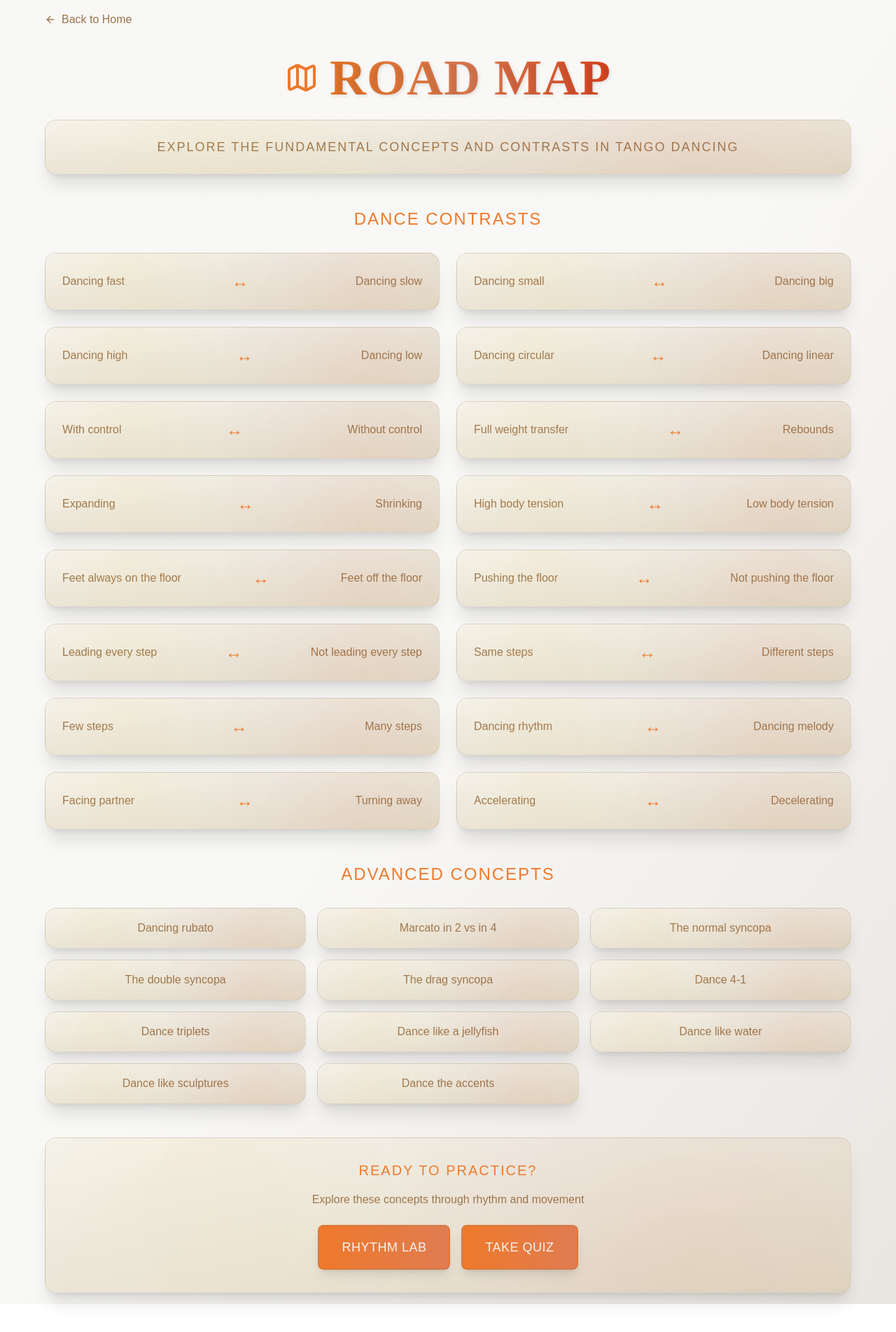
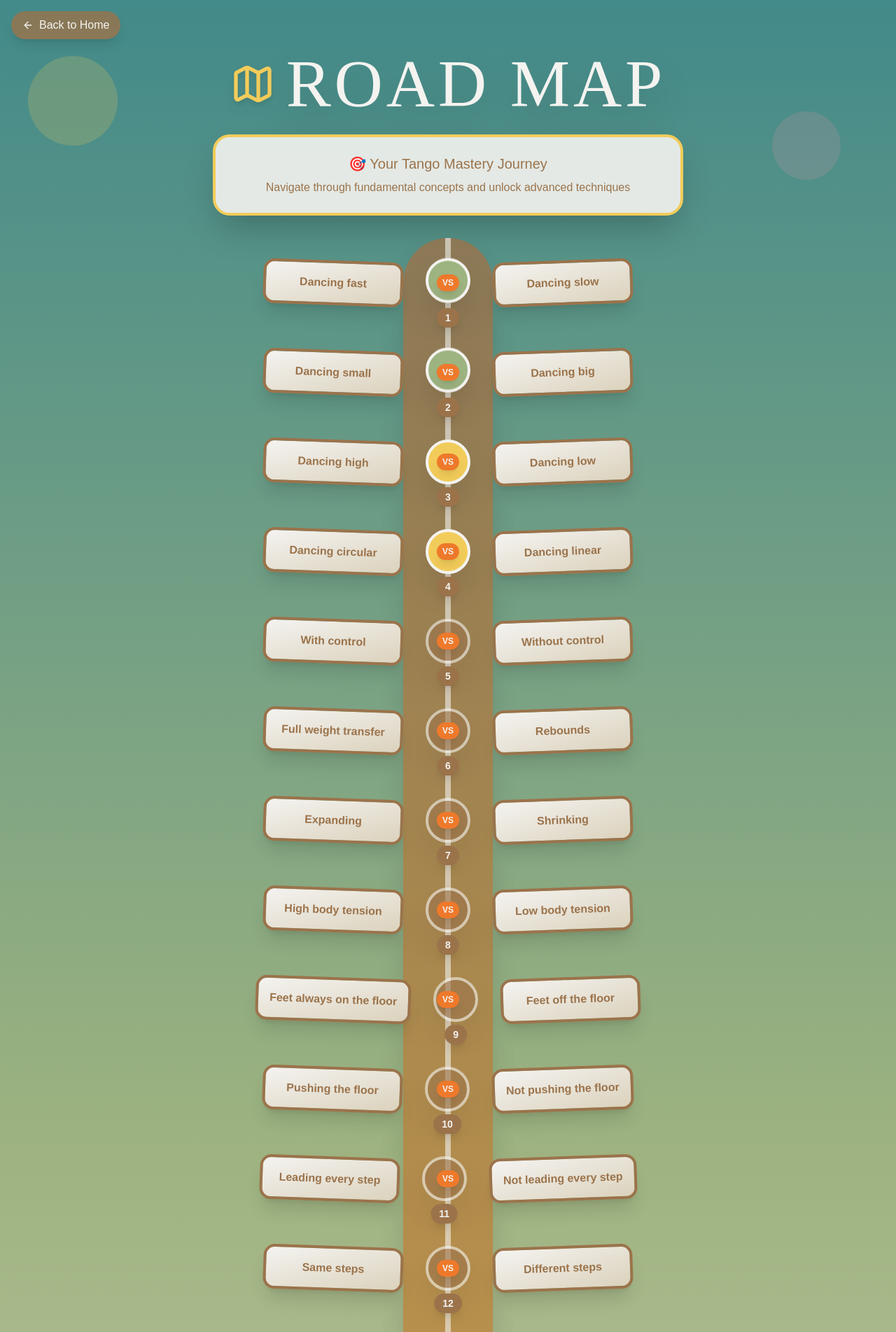
Before and after one commit to helia94/learn-tango-rhythms, a React (Vite) app: page /roadmap in a window 1280 px wide. Shown: the top 1903 px of the page at 70% size. Before the commit the page ends 1863 px from the top, so only its background shows below. Built offline with nearby package versions, Linux system fonts and the light colour scheme.

Commit message:
Refactor: Road Map page styling
Updated the Road Map page to have a modern game-like aesthetic, replacing the productivity app style.

```diff
--- a/src/pages/RoadMap.tsx
+++ b/src/pages/RoadMap.tsx
@@ -1,53 +1,76 @@
 
 import React from 'react';
 import { Link } from 'react-router-dom';
-import { ArrowLeft, Map } from 'lucide-react';
+import { ArrowLeft, Map, Lock, CheckCircle, Circle } from 'lucide-react';
 import { useTranslation } from '@/hooks/useTranslation';
 
 const RoadMap = () => {
   const { t } = useTranslation();
 
   const danceConceptPairs = [
-    { left: "Dancing fast", right: "Dancing slow" },
-    { left: "Dancing small", right: "Dancing big" },
-    { left: "Dancing high", right: "Dancing low" },
-    { left: "Dancing circular", right: "Dancing linear" },
-    { left: "With control", right: "Without control" },
-    { left: "Full weight transfer", right: "Rebounds" },
-    { left: "Expanding", right: "Shrinking" },
-    { left: "High body tension", right: "Low body tension" },
-    { left: "Feet always on the floor", right: "Feet off the floor" },
-    { left: "Pushing the floor", right: "Not pushing the floor" },
-    { left: "Leading every step", right: "Not leading every step" },
-    { left: "Same steps", right: "Different steps" },
-    { left: "Few steps", right: "Many steps" },
-    { left: "Dancing rhythm", right: "Dancing melody" },
-    { left: "Facing partner", right: "Turning away" },
-    { left: "Accelerating", right: "Decelerating" }
+    { left: "Dancing fast", right: "Dancing slow", unlocked: true, completed: true },
+    { left: "Dancing small", right: "Dancing big", unlocked: true, completed: true },
+    { left: "Dancing high", right: "Dancing low", unlocked: true, completed: false },
+    { left: "Dancing circular", right: "Dancing linear", unlocked: true, completed: false },
+    { left: "With control", right: "Without control", unlocked: false, completed: false },
+    { left: "Full weight transfer", right: "Rebounds", unlocked: false, completed: false },
+    { left: "Expanding", right: "Shrinking", unlocked: false, completed: false },
+    { left: "High body tension", right: "Low body tension", unlocked: false, completed: false },
+    { left: "Feet always on the floor", right: "Feet off the floor", unlocked: false, completed: false },
+    { left: "Pushing the floor", right: "Not pushing the floor", unlocked: false, completed: false },
+    { left: "Leading every step", right: "Not leading every step", unlocked: false, completed: false },
+    { left: "Same steps", right: "Different steps", unlocked: false, completed: false },
+    { left: "Few steps", right: "Many steps", unlocked: false, completed: false },
+    { left: "Dancing rhythm", right: "Dancing melody", unlocked: false, completed: false },
+    { left: "Facing partner", right: "Turning away", unlocked: false, completed: false },
+    { left: "Accelerating", right: "Decelerating", unlocked: false, completed: false }
   ];
 
   const singleConcepts = [
-    "Dancing rubato",
-    "Marcato in 2 vs in 4",
-    "The normal syncopa",
-    "The double syncopa",
-    "The drag syncopa",
-    "Dance 4-1",
-    "Dance triplets",
-    "Dance like a jellyfish",
-    "Dance like water",
-    "Dance like sculptures",
-    "Dance the accents"
+    { name: "Dancing rubato", unlocked: false, completed: false },
+    { name: "Marcato in 2 vs in 4", unlocked: false, completed: false },
+    { name: "The normal syncopa", unlocked: false, completed: false },
+    { name: "The double syncopa", unlocked: false, completed: false },
+    { name: "The drag syncopa", unlocked: false, completed: false },
+    { name: "Dance 4-1", unlocked: false, completed: false },
+    { name: "Dance triplets", unlocked: false, completed: false },
+    { name: "Dance like a jellyfish", unlocked: false, completed: false },
+    { name: "Dance like water", unlocked: false, completed: false },
+    { name: "Dance like sculptures", unlocked: false, completed: false },
+    { name: "Dance the accents", unlocked: false, completed: false }
   ];
 
+  const getNodeStatus = (unlocked: boolean, completed: boolean) => {
+    if (completed) return 'completed';
+    if (unlocked) return 'unlocked';
+    return 'locked';
+  };
+
+  const getNodeIcon = (status: string) => {
+    switch (status) {
+      case 'completed':
+        return <CheckCircle className="w-6 h-6 text-sage-green" />;
+      case 'unlocked':
+        return <Circle className="w-6 h-6 text-golden-yellow" />;
+      default:
+        return <Lock className="w-6 h-6 text-warm-brown opacity-50" />;
+    }
+  };
+
   return (
-    <div className="min-h-screen bg-gradient-to-br from-background via-background to-muted p-4 pixelated">
-      <div className="max-w-6xl mx-auto">
+    <div className="min-h-screen bg-gradient-to-b from-deep-teal via-sage-green to-sandy-beige relative overflow-hidden">
+      {/* Animated background elements */}
+      <div className="absolute inset-0 opacity-20">
+        <div className="absolute top-20 left-10 w-32 h-32 rounded-full bg-golden-yellow animate-organic-pulse"></div>
+        <div className="absolute top-40 right-20 w-24 h-24 rounded-full bg-dusty-rose animate-organic-pulse delay-1000"></div>
+        <div className="absolute bottom-40 left-20 w-40 h-40 rounded-full bg-terracotta animate-organic-pulse delay-2000"></div>
+      </div>
+
       {/* Navigation */}
-        <div className="mb-8">
+      <div className="relative z-10 p-4">
         <Link
           to="/"
-            className="inline-flex items-center gap-2 text-warm-brown hover:text-burnt-orange transition-colors"
+          className="inline-flex items-center gap-2 text-cream bg-warm-brown/80 px-4 py-2 rounded-full hover:bg-warm-brown transition-all duration-300 shadow-lg backdrop-blur-sm"
         >
           <ArrowLeft className="w-4 h-4" />
           Back to Home
@@ -55,84 +78,164 @@ const RoadMap = () => {
       </div>
 
       {/* Header */}
-        <div className="text-center mb-12">
+      <div className="relative z-10 text-center mb-8">
         <div className="flex items-center justify-center gap-4 mb-6">
-            <Map className="w-12 h-12 text-burnt-orange" />
-            <h1 className="boho-title text-5xl md:text-7xl font-display">
+          <Map className="w-16 h-16 text-golden-yellow drop-shadow-lg" />
+          <h1 className="text-6xl md:text-8xl font-display text-cream drop-shadow-2xl tracking-wider">
             ROAD MAP
           </h1>
         </div>
 
-          <div className="boho-panel p-6">
-            <p className="boho-subtitle text-lg text-warm-brown">
-              Explore the fundamental concepts and contrasts in tango dancing
+        <div className="mx-auto max-w-2xl bg-cream/90 backdrop-blur-sm rounded-3xl p-6 shadow-2xl border-4 border-golden-yellow">
+          <p className="text-xl text-warm-brown font-medium">
+            🎯 Your Tango Mastery Journey
+          </p>
+          <p className="text-warm-brown mt-2">
+            Navigate through fundamental concepts and unlock advanced techniques
           </p>
         </div>
       </div>
 
-        {/* Dance Concept Pairs */}
-        <div className="mb-12">
-          <h2 className="boho-subtitle text-2xl text-center mb-8 text-burnt-orange">
-            Dance Contrasts
-          </h2>
+      {/* Road Path Container */}
+      <div className="relative z-10 max-w-6xl mx-auto px-4">
+        {/* The Road - Winding Path */}
+        <div className="relative">
+          {/* Road Background */}
+          <div className="absolute inset-0 flex justify-center">
+            <div className="w-32 bg-gradient-to-b from-warm-brown to-caramel rounded-full opacity-80 shadow-2xl min-h-full"></div>
+          </div>
 
-          <div className="grid md:grid-cols-2 gap-6">
-            {danceConceptPairs.map((pair, index) => (
-              <div key={index} className="boho-panel p-6">
-                <div className="flex items-center justify-between">
-                  <div className="text-warm-brown font-medium">
-                    {pair.left}
-                  </div>
-                  <div className="text-2xl text-burnt-orange mx-4">
-                    ↔
-                  </div>
-                  <div className="text-warm-brown font-medium">
-                    {pair.right}
-                  </div>
-                </div>
-              </div>
+          {/* Road Markings */}
+          <div className="absolute inset-0 flex justify-center">
+            <div className="w-2 bg-cream opacity-60 min-h-full flex flex-col gap-8 pt-8">
+              {Array.from({ length: 20 }).map((_, i) => (
+                <div key={i} className="h-8 bg-cream rounded-full"></div>
               ))}
             </div>
           </div>
 
-        {/* Single Concepts */}
-        <div className="mb-12">
-          <h2 className="boho-subtitle text-2xl text-center mb-8 text-burnt-orange">
-            Advanced Concepts
-          </h2>
+          {/* Concept Nodes on the Road */}
+          <div className="relative z-10 space-y-16 py-8">
+            {danceConceptPairs.map((pair, index) => {
+              const status = getNodeStatus(pair.unlocked, pair.completed);
+              const isEven = index % 2 === 0;
 
-          <div className="grid md:grid-cols-3 gap-4">
-            {singleConcepts.map((concept, index) => (
-              <div key={index} className="boho-panel p-4 text-center">
-                <div className="text-warm-brown font-medium">
-                  {concept}
+              return (
+                <div key={index} className="relative">
+                  {/* Concept Pair Node */}
+                  <div className={`flex items-center justify-center ${isEven ? 'flex-row' : 'flex-row-reverse'}`}>
+                    {/* Left/Right Concept */}
+                    <div className={`${isEven ? 'mr-8' : 'ml-8'} transform ${isEven ? 'rotate-2' : '-rotate-2'}`}>
+                      <div className={`game-card ${status} bg-gradient-to-br from-cream to-sandy-beige border-4 border-warm-brown shadow-xl rounded-2xl p-4 min-w-[200px] transition-all duration-300 hover:scale-105`}>
+                        <div className="text-warm-brown font-bold text-center">
+                          {isEven ? pair.left : pair.right}
                         </div>
-              </div>
-            ))}
                       </div>
                     </div>
 
-        {/* Call to Action */}
-        <div className="text-center">
-          <div className="boho-panel p-8">
-            <h3 className="boho-subtitle text-xl mb-4 text-burnt-orange">
-              Ready to Practice?
+                    {/* Central Road Node */}
+                    <div className="relative z-20">
+                      <div className={`w-16 h-16 rounded-full border-4 flex items-center justify-center shadow-2xl transition-all duration-300 ${
+                        status === 'completed'
+                          ? 'bg-sage-green border-cream animate-gentle-bounce'
+                          : status === 'unlocked'
+                          ? 'bg-golden-yellow border-cream hover:scale-110 cursor-pointer'
+                          : 'bg-warm-brown border-cream opacity-60'
+                      }`}>
+                        {getNodeIcon(status)}
+                      </div>
+
+                      {/* Node Number */}
+                      <div className="absolute -bottom-8 left-1/2 transform -translate-x-1/2">
+                        <div className="bg-warm-brown text-cream px-3 py-1 rounded-full text-sm font-bold shadow-lg">
+                          {index + 1}
+                        </div>
+                      </div>
+                    </div>
+
+                    {/* Right/Left Concept */}
+                    <div className={`${isEven ? 'ml-8' : 'mr-8'} transform ${isEven ? '-rotate-2' : 'rotate-2'}`}>
+                      <div className={`game-card ${status} bg-gradient-to-br from-cream to-sandy-beige border-4 border-warm-brown shadow-xl rounded-2xl p-4 min-w-[200px] transition-all duration-300 hover:scale-105`}>
+                        <div className="text-warm-brown font-bold text-center">
+                          {isEven ? pair.right : pair.left}
+                        </div>
+                      </div>
+                    </div>
+                  </div>
+
+                  {/* VS Indicator */}
+                  <div className="absolute top-1/2 left-1/2 transform -translate-x-1/2 -translate-y-1/2 z-30">
+                    <div className="bg-burnt-orange text-cream px-2 py-1 rounded-full text-xs font-bold shadow-lg">
+                      VS
+                    </div>
+                  </div>
+                </div>
+              );
+            })}
+          </div>
+        </div>
+
+        {/* Advanced Concepts Section - Bonus Area */}
+        <div className="mt-16 mb-12">
+          <div className="text-center mb-8">
+            <h2 className="text-4xl font-display text-cream drop-shadow-lg mb-4">
+              🏆 BONUS CHALLENGES
+            </h2>
+            <div className="bg-terracotta/90 backdrop-blur-sm rounded-2xl p-4 max-w-md mx-auto shadow-xl border-2 border-golden-yellow">
+              <p className="text-cream font-medium">
+                Master the fundamentals to unlock these advanced techniques!
+              </p>
+            </div>
+          </div>
+
+          <div className="grid md:grid-cols-3 lg:grid-cols-4 gap-4">
+            {singleConcepts.map((concept, index) => {
+              const status = getNodeStatus(concept.unlocked, concept.completed);
+
+              return (
+                <div key={index} className="relative group">
+                  <div className={`game-card ${status} bg-gradient-to-br from-dusty-rose to-paprika border-3 border-cream shadow-xl rounded-xl p-4 text-center transition-all duration-300 ${
+                    status === 'locked' ? 'opacity-50 grayscale' : 'hover:scale-105 hover:rotate-1'
+                  }`}>
+                    <div className="flex items-center justify-center mb-2">
+                      {getNodeIcon(status)}
+                    </div>
+                    <div className="text-cream font-bold text-sm">
+                      {concept.name}
+                    </div>
+                    {status === 'locked' && (
+                      <div className="absolute inset-0 flex items-center justify-center bg-warm-brown/80 rounded-xl">
+                        <Lock className="w-8 h-8 text-cream" />
+                      </div>
+                    )}
+                  </div>
+                </div>
+              );
+            })}
+          </div>
+        </div>
+
+        {/* Call to Action - Game Style */}
+        <div className="text-center mb-16">
+          <div className="bg-gradient-to-r from-burnt-orange to-terracotta backdrop-blur-sm rounded-3xl p-8 shadow-2xl border-4 border-golden-yellow max-w-2xl mx-auto">
+            <h3 className="text-3xl font-display text-cream mb-4 drop-shadow-lg">
+              🚀 READY TO START YOUR JOURNEY?
             </h3>
-            <p className="text-warm-brown mb-6">
-              Explore these concepts through rhythm and movement
+            <p className="text-cream mb-6 text-lg">
+              Begin practicing and unlock new concepts as you progress
             </p>
             <div className="flex flex-col sm:flex-row gap-4 justify-center">
               <Link
                 to="/rhythmlab"
-                className="boho-button text-lg px-8 py-4 inline-block"
+                className="game-button bg-gradient-to-r from-sage-green to-deep-teal text-cream px-8 py-4 rounded-xl font-bold text-lg shadow-xl border-2 border-cream hover:scale-105 transition-all duration-300 hover:shadow-2xl"
               >
-                Rhythm Lab
+                🎵 START PRACTICE
               </Link>
               <Link
                 to="/rhythmlab/quiz"
-                className="boho-button text-lg px-8 py-4 inline-block"
+                className="game-button bg-gradient-to-r from-golden-yellow to-dusty-rose text-warm-brown px-8 py-4 rounded-xl font-bold text-lg shadow-xl border-2 border-cream hover:scale-105 transition-all duration-300 hover:shadow-2xl"
               >
-                Take Quiz
+                🧠 TAKE QUIZ
               </Link>
             </div>
           </div>
```
Lines whose indentation alone changed are shown as unchanged.
